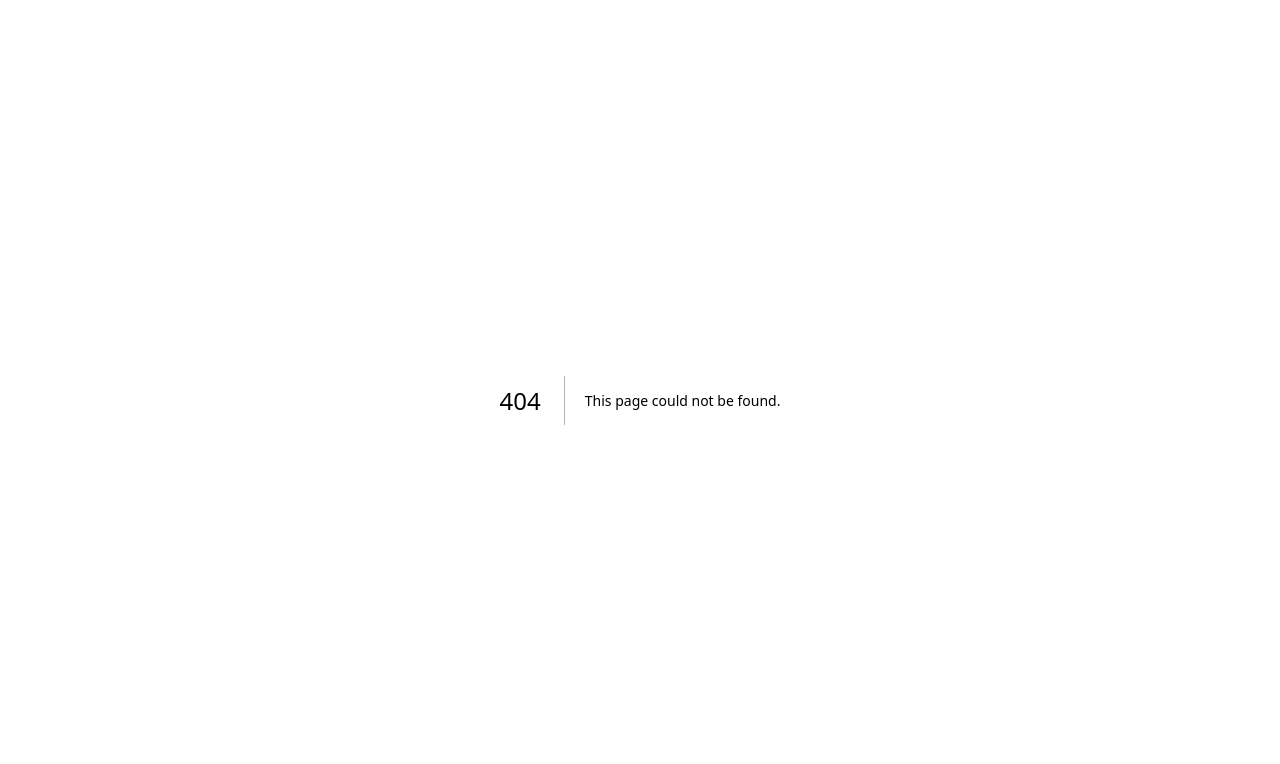
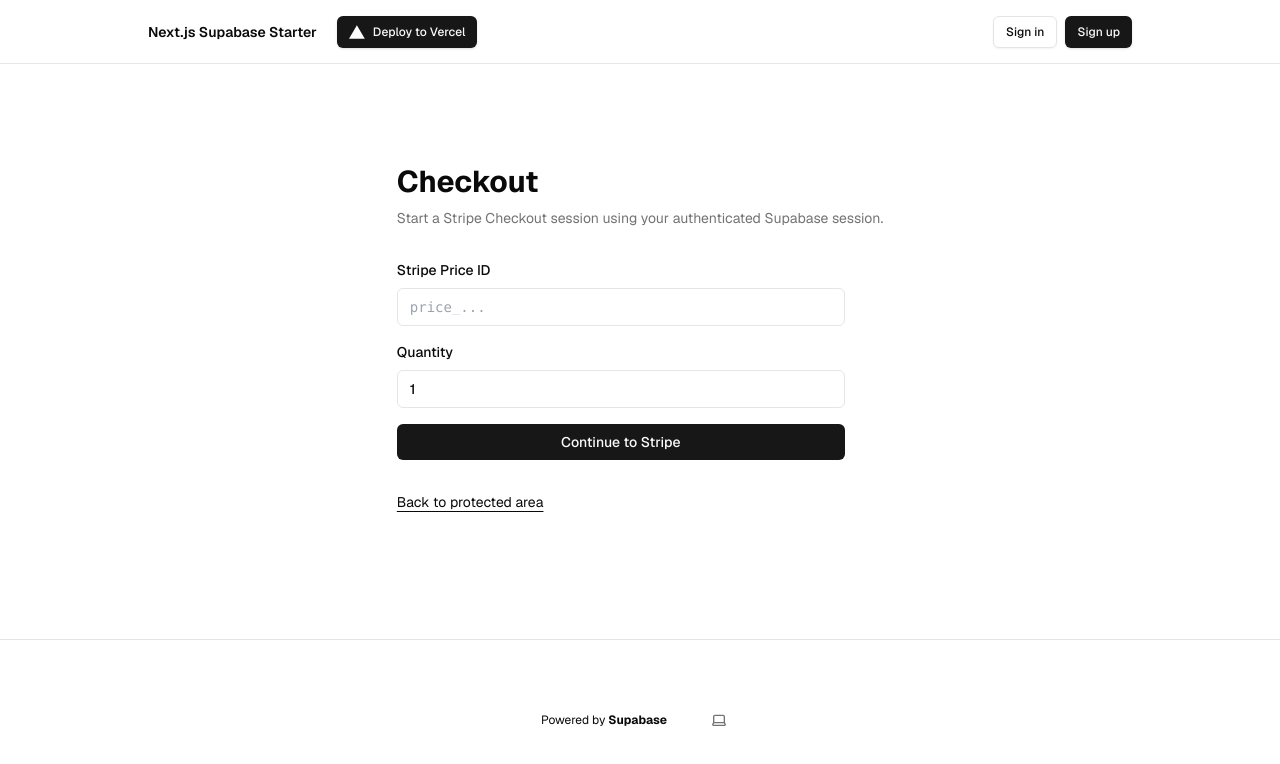
Before and after one commit to Tanker187/nextjs-with-supabase, a Next.js app: page /protected/checkout in a window 1280 px wide. Before the commit this address had no page. Shown: the top 764 px of the page. Built offline with nearby package versions, Linux system fonts and the light colour scheme; no server answers.

Commit message:
Add protected Stripe Checkout page

```diff
--- /dev/null
+++ b/app/protected/checkout/page.tsx
@@ -0,0 +1,22 @@
+import Link from "next/link";
+
+import { StripeCheckout } from "@/components/stripe-checkout";
+
+export default function CheckoutPage() {
+  return (
+    <div className="flex w-full flex-col gap-8">
+      <div>
+        <h1 className="text-3xl font-bold">Checkout</h1>
+        <p className="mt-2 text-sm text-muted-foreground">
+          Start a Stripe Checkout session using your authenticated Supabase session.
+        </p>
+      </div>
+
+      <StripeCheckout />
+
+      <Link href="/protected" className="text-sm underline underline-offset-4">
+        Back to protected area
+      </Link>
+    </div>
+  );
+}
```
